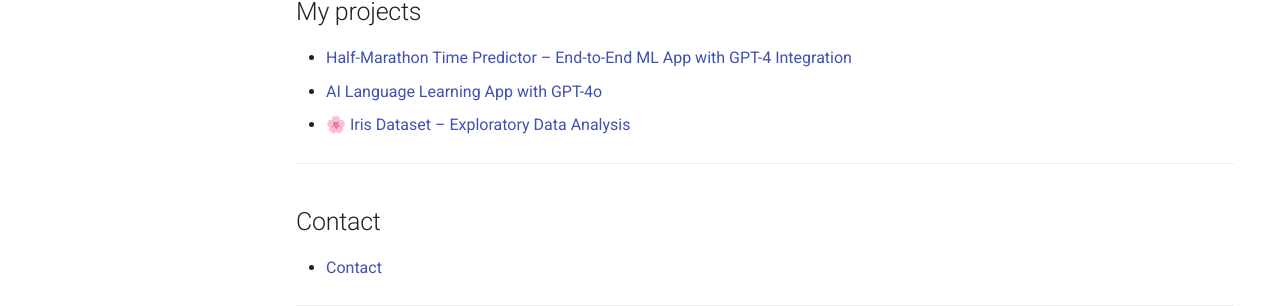
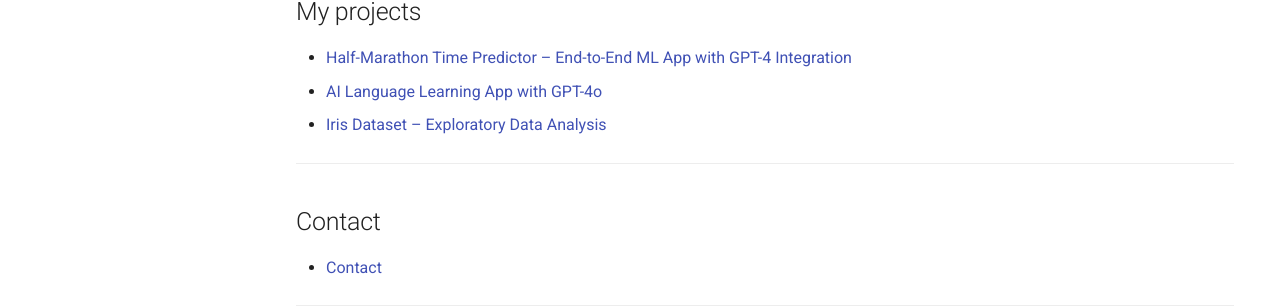
Before and after one commit to kamilak5/portfolio, an MkDocs documentation site: the page built from docs/index.md, in a window 1280 px wide and 980 px high. Shown: the part 530-836 px from the top of the window. Built offline with MkDocs 1.6.1 and Material for MkDocs 9.7.7, drawn with Linux system fonts in a browser that asks for light colours; comment, search, counter and statistics services are not loaded.

Commit message:
content polish

```diff
--- a/docs/index.md
+++ b/docs/index.md
@@ -21,7 +21,7 @@
 ## My projects
 - [Half-Marathon Time Predictor – End-to-End ML App with GPT-4 Integration](half-maraton/index-Copy1.md)
 - [AI Language Learning App with GPT-4o](language_helper/index.md)
-- [🌸 Iris Dataset – Exploratory Data Analysis](iris_eda/index.md)
+- [Iris Dataset – Exploratory Data Analysis](iris_eda/index.md)
 
 ---
 
```
